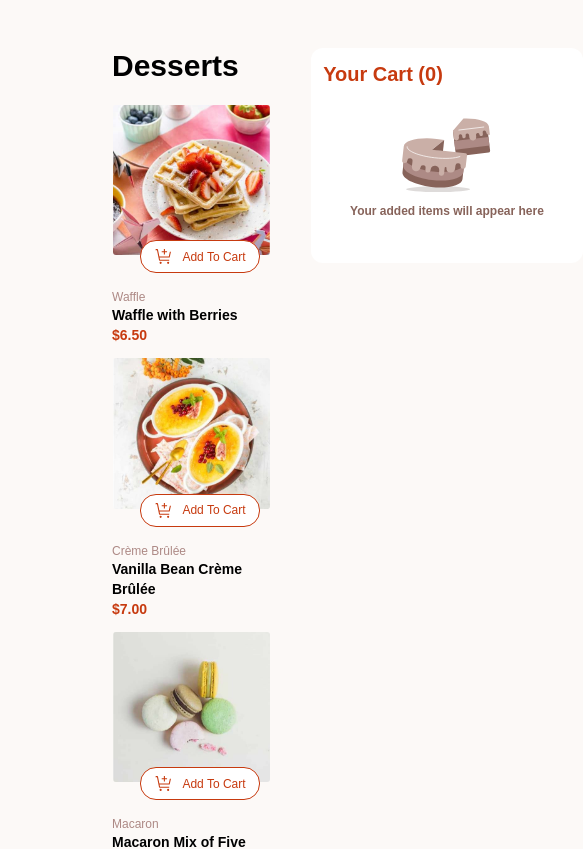
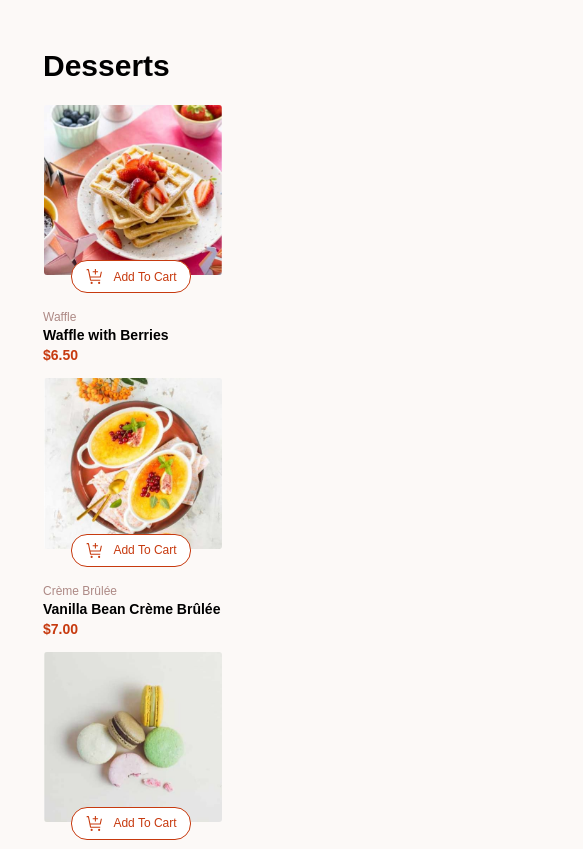
Before and after one commit to Maryiamreda/Product-list-with-cart, a Next.js app: page / in a window 390 px wide. Shown: the top 849 px of the page, 583 px wide, since content can reach past the window. Built offline with nearby package versions, Linux system fonts and the light colour scheme.

Commit message:
responsive design

```diff
--- a/src/app/globals.css
+++ b/src/app/globals.css
@@ -17,12 +17,13 @@
 
 :root {
   /* max-width: 1280px; */
-  padding: 3rem 7rem;
   text-align: center;
 }
 
 
 body {
+    padding: 3rem 7rem;
+
   background-color: hsl(20, 50%, 98%);;
   font-family: Arial, Helvetica, sans-serif;
   -webkit-font-smoothing: antialiased;
@@ -30,6 +31,13 @@ body {
   display: flex;
   align-items: center;
   min-height: 110vh;
+}
+@media only screen and (max-width: 600px) {
+  body {
+/* padding: 2rem 1rem;  */
+display: flex;
+justify-content: center;
+align-items: center; }
 }
 
 * {
--- a/src/app/page.tsx
+++ b/src/app/page.tsx
@@ -15,13 +15,13 @@ export default function Home() {
   const { modal, showModal, cart ,setCart } = context;
 
   return (
-    <div className="flex gap-10">
+    <div className="md:flex gap-10 ">
       <ProductsList />
       <YourCart />
 
       {modal && (
         <div className="modal-overlay ">
-          <div className="bg-white p-6 rounded shadow-md text-center w-[35%] ">
+          <div className="bg-white p-6 rounded shadow-md text-center md:w-[35%] ">
               <Image
                 src="/assets/images/icon-order-confirmed.svg"
                 alt="icon-order-confirmed"
```
